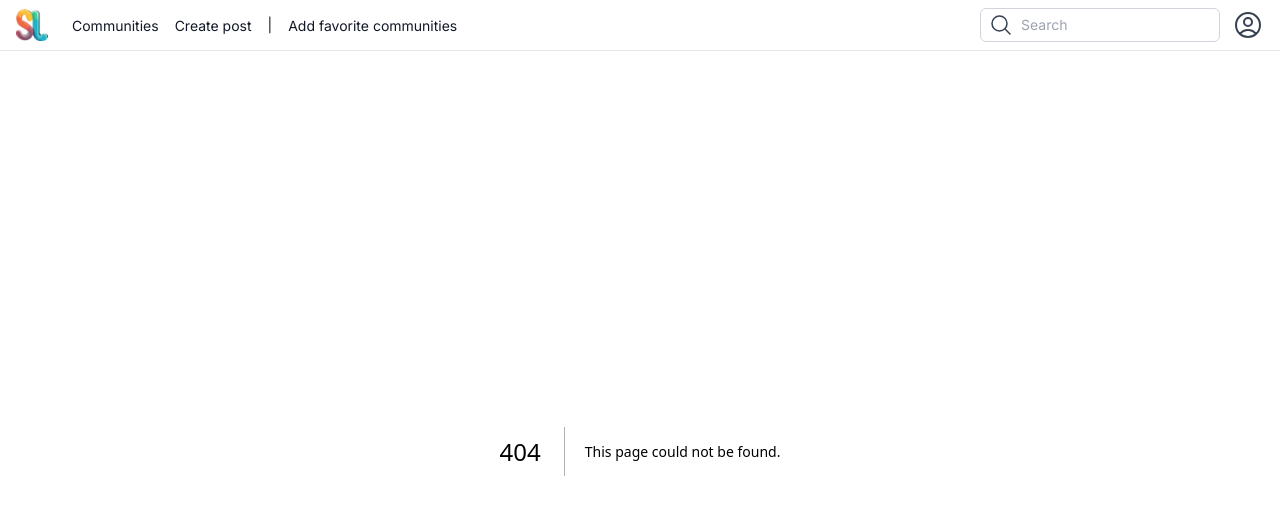
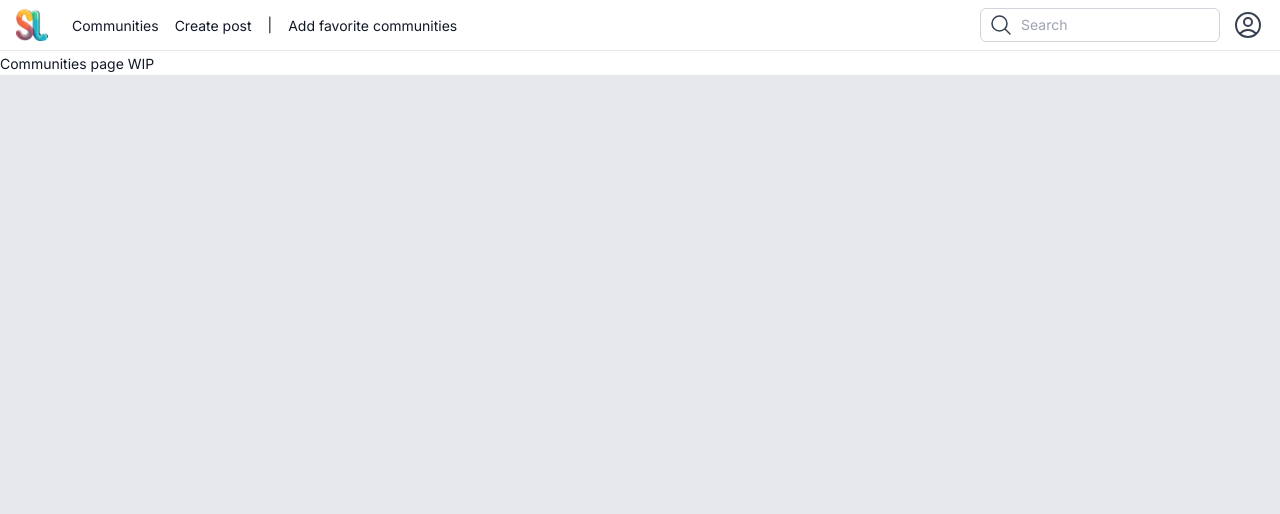
Before and after one commit to sublinks/sublinks-frontend, a Next.js app: page /communities in a window 1280 px wide. Before the commit this address had no page. Shown: the top 514 px of the page. Built offline with nearby package versions, Linux system fonts and the light colour scheme.

Commit message:
Add placeholder pages

```diff
--- /dev/null
+++ b/src/app/communities/page.tsx
@@ -0,0 +1,11 @@
+import React from 'react';
+
+import { ParagraphTitle } from '@/components/text';
+
+const Communities = () => (
+  <div>
+    <ParagraphTitle>Communities page WIP</ParagraphTitle>
+  </div>
+);
+
+export default Communities;
--- /dev/null
+++ b/src/app/favorites/page.tsx
@@ -0,0 +1,11 @@
+import React from 'react';
+
+import { ParagraphTitle } from '@/components/text';
+
+const Favorites = () => (
+  <div>
+    <ParagraphTitle>Favorites page WIP</ParagraphTitle>
+  </div>
+);
+
+export default Favorites;
--- a/src/app/page.tsx
+++ b/src/app/page.tsx
@@ -2,10 +2,10 @@ import React from 'react';
 
 import PostFeed from '@/components/post-feed';
 
-const Home = () => (
+const Feed = () => (
   <div>
     <PostFeed />
   </div>
 );
 
-export default Home;
+export default Feed;
--- /dev/null
+++ b/src/app/post/[comslug]/[postid]/page.tsx
@@ -0,0 +1,11 @@
+import React from 'react';
+
+import { ParagraphTitle } from '@/components/text';
+
+const PostView = () => (
+  <div>
+    <ParagraphTitle>Post view page WIP</ParagraphTitle>
+  </div>
+);
+
+export default PostView;
--- /dev/null
+++ b/src/app/post/page.tsx
@@ -0,0 +1,11 @@
+import React from 'react';
+
+import { ParagraphTitle } from '@/components/text';
+
+const PostCreate = () => (
+  <div>
+    <ParagraphTitle>Post create page WIP</ParagraphTitle>
+  </div>
+);
+
+export default PostCreate;
```
